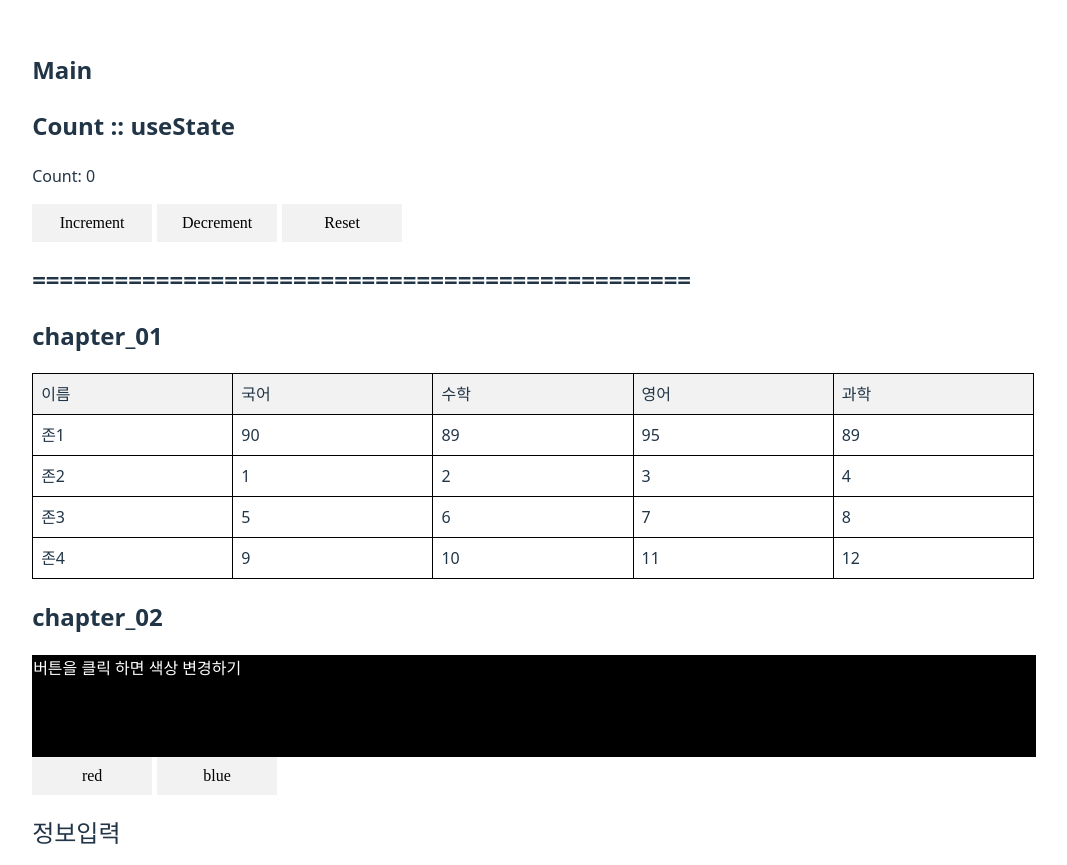
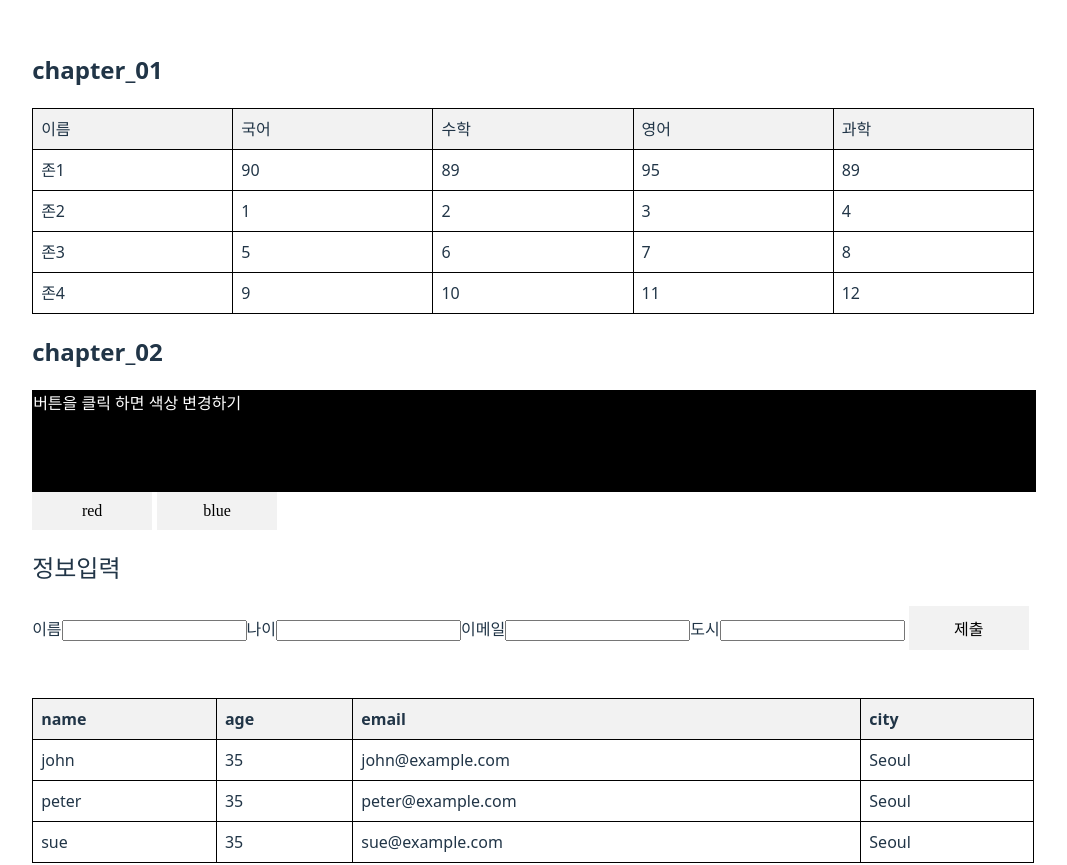
Before and after one commit to ungsik-J/ReactFrontEndWeb3rd, a React (Vite) app in the folder my-app-3rd/: page / in a window 1280 px wide. Shown: the top 865 px of the page, without its empty margins (107-1174 px from the left). Built offline with nearby package versions, Linux system fonts and the light colour scheme.

Commit message:
Revert "chapter_99.init"
This reverts commit 152c021295dfdd0a213a80c72e7d1c408d5e8f22.

```diff
--- a/my-app-3rd/src/App.jsx
+++ b/my-app-3rd/src/App.jsx
@@ -6,8 +6,6 @@ import ChangeColor from './chapter_02/ButtonChangeColor/ChangeColor';
 import Form from './chapter_02/FormTable/Form';
 import Table from './chapter_02/FormTable/Table';
 import { useState } from 'react'
-
-import Main from './chapter_99/Main';
 
 const App = () => {
 
@@ -21,8 +19,6 @@ const App = () => {
   return (
 
     <>
-      <h2>Main</h2>
-      <Main />
       <h2>chapter_01</h2>
       <Z_Table />
       <h2>chapter_02</h2>
--- a/my-app-3rd/src/chapter_99/Main.jsx
+++ /dev/null
@@ -1,18 +0,0 @@
-import React, { useState } from 'react';
-
-const Main = () => {
-    // Declare a state variable "count" with an initial value of 0
-    const [count, setCount] = useState(0);
-    return (
-        <div>
-            <h2>Count :: useState</h2>
-            <p>Count: {count}</p>
-            <button onClick={() => setCount(count + 1)} name='Increment'>Increment</button>
-            <button onClick={() => setCount(count - 1)} > Decrement</button>
-            <button onClick={() => setCount(0)} > Reset </button>
-            <h2>================================================</h2>
-        </div >
-    );
-};
-
-export default Main;
```
